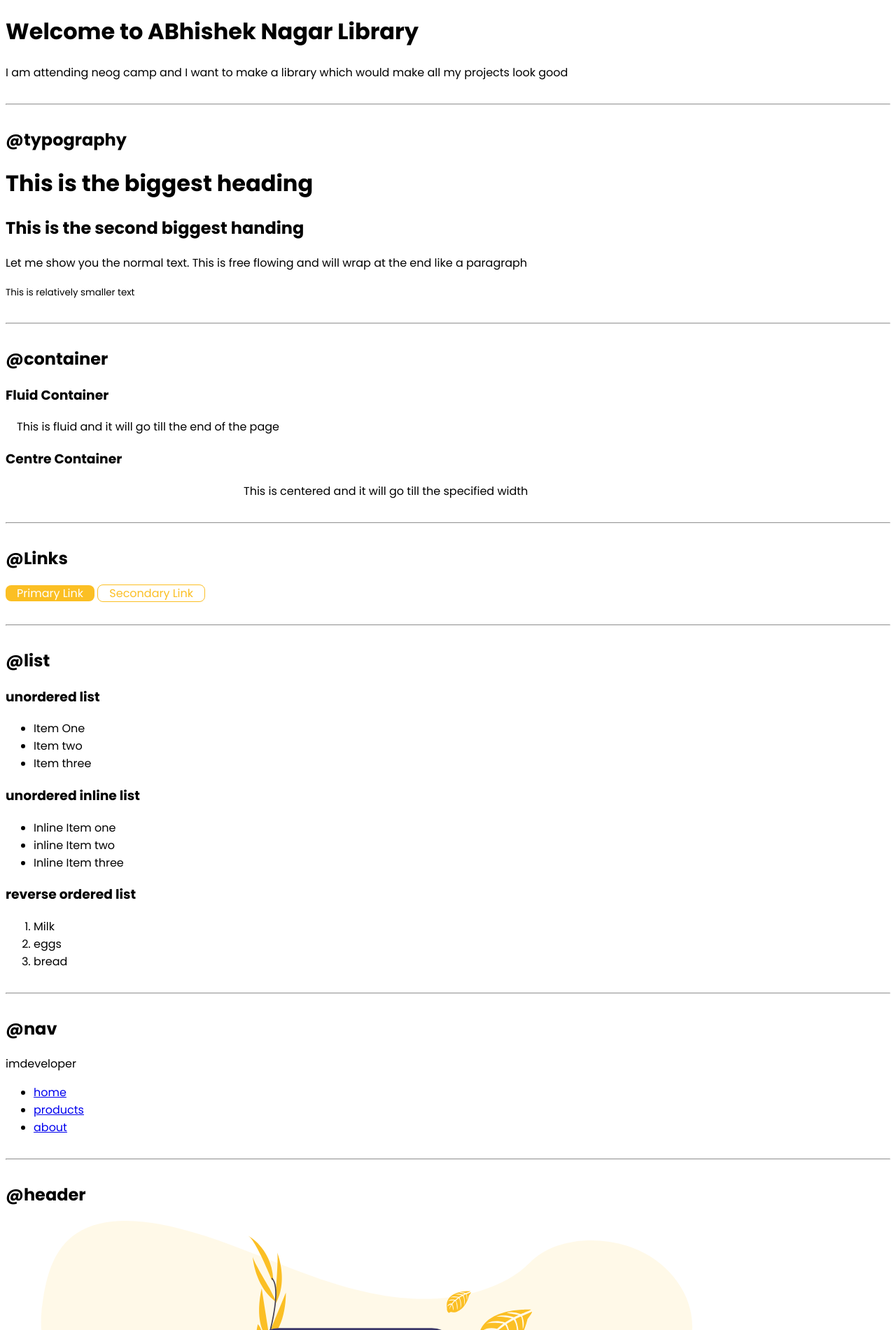
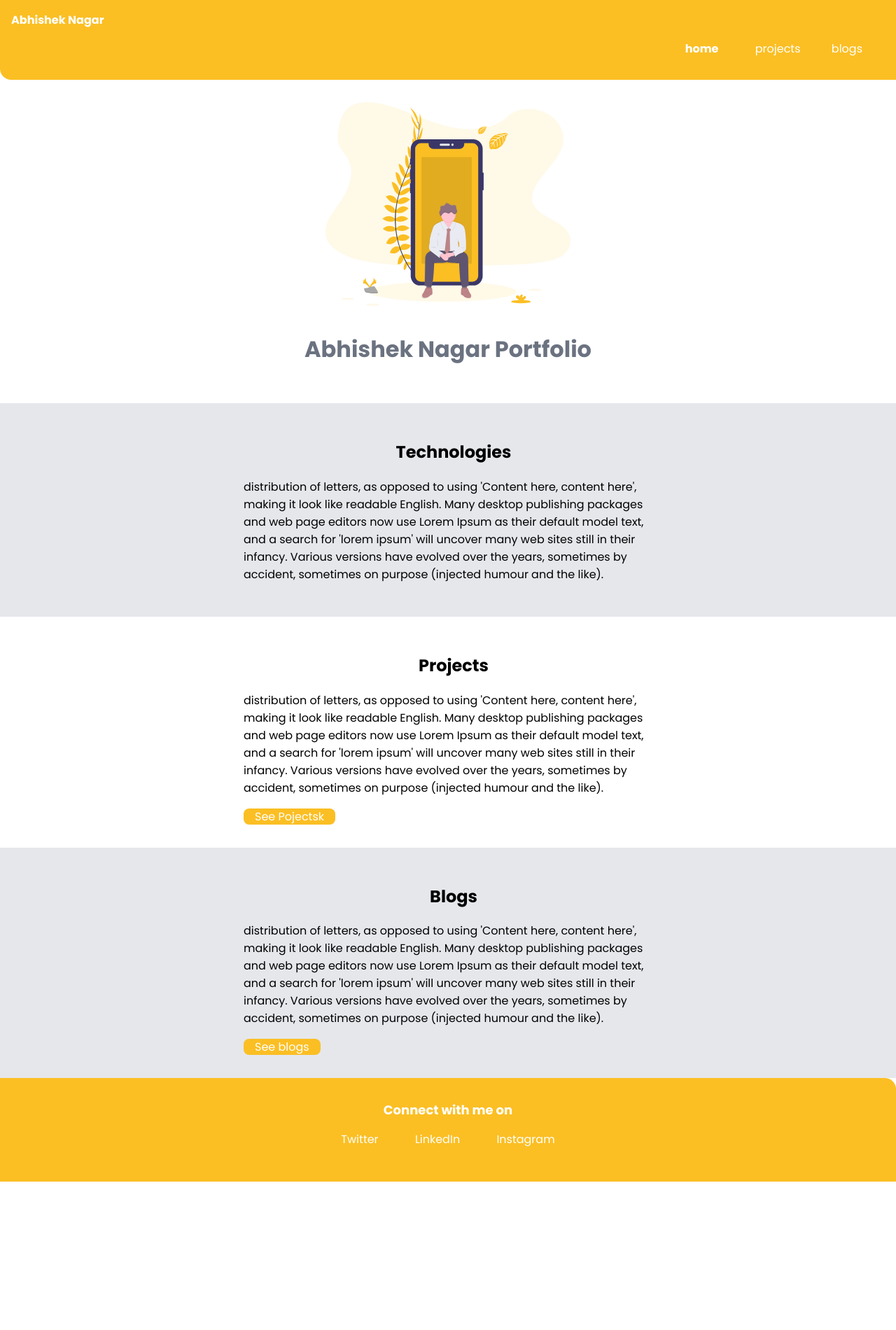
Before and after one commit to abhinagar01/Getting-started-with-HTML, a plain HTML site: page index.html in a window 1280 px wide. Shown: the top 1900 px of the page at 70% size. After the commit the page ends 1688 px from the top, so only its background shows below. Drawn offline with Linux system fonts and the light colour scheme.

Commit message:
Upto css

```diff
--- a/index.html
+++ b/index.html
@@ -4,124 +4,72 @@
     <meta charset="UTF-8">
     <meta http-equiv="X-UA-Compatible" content="IE=edge">
     <meta name="viewport" content="width=device-width, initial-scale=1.0">
-    <title>Component Library</title>
-    <link href="style.css" rel="stylesheet">
+    <title>home | Abhishek Nagar</title>
+    <link rel="stylesheet" href="style.css">
 </head>
 <body>
-    <h1>Welcome to ABhishek Nagar Library</h1>
-    <p>I am attending neog camp and I want to make a library which would make all my projects look good</p>
 
-    <hr>
+    <nav class="navigation container">
+    <div class="nav-brand">Abhishek Nagar</div>
 
-    <h2>@typography</h2>
-    <h1>This is the biggest heading</h1>
-    <h2>This is the second biggest handing</h2>
-
-    <p>Let me show you the normal text. This is free flowing and will wrap at the end like a paragraph</p>
-
-    <small>This is relatively smaller text</small>
-
-    <hr>
-
-    <h2>@container</h2>
-
-    <h3>Fluid Container</h3>
-    <div class="
-    container">This is fluid and it will go till the end of the page</div>
-
-    <h3>Centre Container</h3>
-    <div class="container container-centre">This is centered and it will go till the specified width</div>
-
-    <hr>
-
-    <h2>@Links</h2>
-    <a class="link link-primary" href="/">Primary Link</a>
-    <a class="link link-secondary" href="/">Secondary Link</a>
-
-    <hr>
-
-    <h2>@list</h2>
-
-    <h3>unordered list</h3>
-
-    <ul>
-        <li>Item One</li>
-        <li>Item two</li>
-        <li>Item three</li>
-    </ul>
-
-    <h3>unordered inline list</h3>
-    <ul>
-        <li>Inline Item one</li>
-        <li>inline Item two</li>
-        <li>Inline Item three</li>
-    </ul>
-
-    <h3>reverse ordered list</h3>
-    <ol>
-        <li>Milk</li>
-        <li>eggs</li>
-        <li>bread</li>
-    </ol>
-
-    <hr>
-
-    <h2>@nav</h2>
-    <nav>
-    <div>imdeveloper</div>
-
-    <ul>
-        <li>
-            <a href="/">home</a>
+    <ul  class="list-non-bullet nav-pills">
+        <li class="list-item-inline">
+            <a class="link link-active" href="/">home</a>
         </li>
-        <li>
-            <a href="/">products</a>
+        <l class="list-item-inline">
+            <a class="link" href="/projects.html">projects</a>
         </li>
-        <li>
-            <a href="/">about</a>
+        <li class="list-item-inline">
+            <a class="link" href="/blogs.html">blogs</a>
         </li>
     </ul>
     </nav>
-    <hr>
 
-    <h2>@header</h2>
-
-    <header>
-        <img src="images/heroo.svg" />
-        <h1>heading inside image</h1>
+    <header class="hero">
+        <img class="hero-image" src="images/heroo.svg" />
+        <h1 class="hero-heading">Abhishek Nagar Portfolio</h1>
 
 
     </header>
 
-    <hr>
-
-    <h2>@secttion</h2>
-    <section>
-        <h3>WHite section</h3>
-        <p>This will have white background</p>
-    </section>
-    <section>
-        <h3>off WHite section</h3>
-        <p>This will have white background</p>
+    <section class="section ow">
+        <div class="container container-centre">
+            <h1>Technologies</h3>
+            <p>distribution of letters, as opposed to using 'Content here, content here', making it look like readable English. Many desktop publishing packages and web page editors now use Lorem Ipsum as their default model text, and a search for 'lorem ipsum' will uncover many web sites still in their infancy. Various versions have evolved over the years, sometimes by accident, sometimes on purpose (injected humour and the like).</p>
+        </div>
     </section>
 
-    <hr>
+    <section class="section">
+        <div class="container container-centre">
+            <h1>Projects</h3>
+            <p>distribution of letters, as opposed to using 'Content here, content here', making it look like readable English. Many desktop publishing packages and web page editors now use Lorem Ipsum as their default model text, and a search for 'lorem ipsum' will uncover many web sites still in their infancy. Various versions have evolved over the years, sometimes by accident, sometimes on purpose (injected humour and the like).</p>
+            <a class="link link-primary" href="/">See Pojectsk</a>
+        </div>
+    </section>
 
-    <h2>@footer</h2>
+    <section class="section ow">
+        <div class="container container-centre">
+            <h1>Blogs</h3>
+            <p>distribution of letters, as opposed to using 'Content here, content here', making it look like readable English. Many desktop publishing packages and web page editors now use Lorem Ipsum as their default model text, and a search for 'lorem ipsum' will uncover many web sites still in their infancy. Various versions have evolved over the years, sometimes by accident, sometimes on purpose (injected humour and the like).</p>
+            <a class="link link-primary" href="/">See blogs</a>
+        </div>
+    </section>
 
-    <footer>
-        <div>some small heading inside footer</div>
-        <ul>
-            <li>SocialOne</li>
-            <li>SOcialTwo</li>
-            <li>SOcialThree</li>
+    <footer class="footer">
+        <div class="footer-header">Connect with me on </div>
+        <ul class="social-links list-non-bullet">
+            <li class="list-item-inline"><a class="link" href="/">Twitter
+                </a>
+            </li>
+            <li class="list-item-inline"><a class="link" href="/">LinkedIn
+            </a>
+        </li>
+        <li class="list-item-inline"><a class="link" href="/">Instagram
+        </a>
+    </li>
         </ul>
 
 
     </footer>
-
-    <hr>
-
-
 </body>
 </html>
--- a/style.css
+++ b/style.css
@@ -2,9 +2,12 @@
 
 :root {
     --primary-color:#FBBF24;
+    --dark-grey:#6B7280;
+    --light-grey:#E5E7EB;
 }
 body {
     font-family: 'Poppins', sans-serif;
+    margin: 0px;
 }
 
 hr {
@@ -39,3 +42,91 @@ hr {
     border-radius: 0.5rem;
     border: 1px solid var(--primary-color);
 }
+
+/** List **/
+
+.list-non-bullet {
+    list-style: none;
+}
+
+.list-item-inline {
+    display: inline;
+    padding: 0rem 0.5rem;
+}
+
+/** navigation **/
+.navigation {
+    background-color: var(--primary-color);
+    color: white;
+    padding: 1rem;
+    border-bottom-left-radius: 1rem;
+}
+
+.navigation .nav-brand {
+    font-weight: bold;
+}
+.navigation .link {
+    color: white;
+}
+
+.navigation .nav-pills {
+    text-align: right;
+}
+
+.navigation .link-active {
+    font-weight: bold;
+}
+
+/** Header **/
+
+.hero {
+    padding: 2rem;
+}
+
+.hero .hero-image {
+    max-width: 350px;
+    display: block;
+    margin: auto;
+}
+
+.hero .hero-heading {
+    color: var(--dark-grey);
+    padding-top: 1rem;
+    text-align: center;
+
+}
+
+/** Section **/
+
+.section{
+    padding: 2rem;
+}
+.section h1 {
+    text-align: center;
+}
+.ow {
+    background-color: var(--light-grey);
+}
+
+/** Footer **/
+
+.footer {
+    background-color: var(--primary-color);
+    padding: 2rem;
+    text-align: center;
+    color: white;
+    border-top-right-radius: 1rem;
+}
+
+.footer .link {
+    color: white;
+}
+
+.footer ul {
+    padding-inline-start: 0px;
+}
+
+.footer .footer-header {
+    font-weight: bold;
+    font-size: large;
+}
```
Also changed, not shown: blogs.html (added, +33 -0 lines), lib/components.html (added, +137 -0 lines), projects.html (added, +27 -0 lines).
